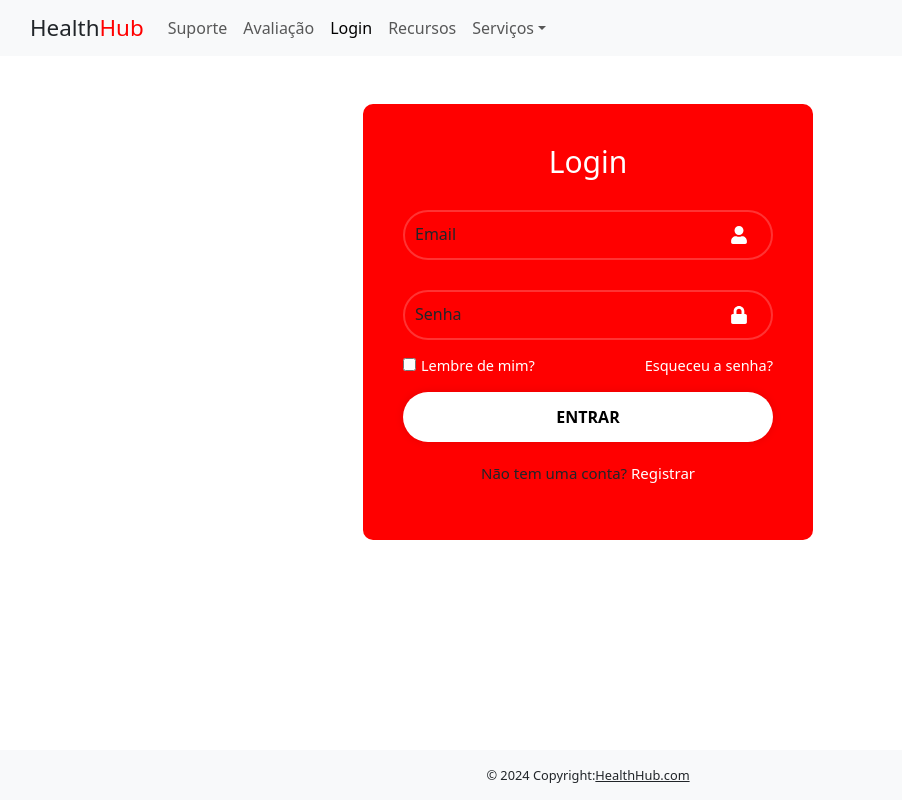
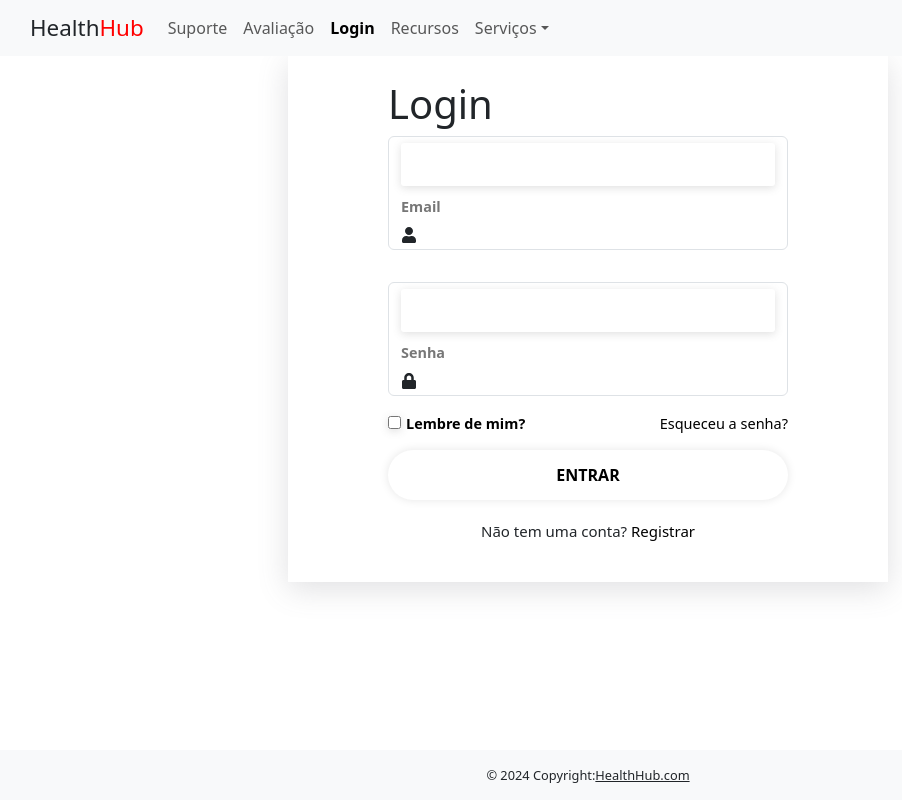
Before and after one commit to d4nielantoni/health-hub, a React (Vite) app: page /login in a window 1280 px wide. Shown: the whole page, without its empty margins (52-954 px from the left). Built offline with nearby package versions, Linux system fonts and the light colour scheme; no server answers.

Commit message:
Modifiquei o login e o registro

```diff
--- /dev/null
+++ b/src/components/registro/Steps.css
@@ -0,0 +1,39 @@
+.steps {
+    display: flex;
+    gap: 4rem;
+    justify-content: center;
+    align-items: center;
+    max-width: 400px;
+    margin: 0 auto;
+    position: relative;
+    margin-bottom: 2rem;
+}
+
+.steps::after {
+    content: "";
+    width: 380px;
+    border-bottom: 1px solid #ccc;
+    position: absolute;
+    top: 20px;
+}
+
+.step {
+    text-align: center;
+    background-color: #fff;
+    z-index: 1;
+    width: 120px;
+    padding: 0,5rem;
+}
+
+.step svg {
+    font-size: 1.6rem;
+    margin-bottom: 0.2rem;
+}
+
+.active {
+    font-weight: bold;
+}
+
+.active > svg{
+    fill: #7076f4;
+}
--- /dev/null
+++ b/src/components/registro/Steps.jsx
@@ -0,0 +1,29 @@
+import {PiNumberSquareOne, PiNumberSquareTwoLight, PiNumberSquareThree} from "react-icons/pi"
+import { GiConfirmed } from "react-icons/gi";
+import "./Steps.css";
+import React from 'react'
+
+const Steps = ({currentStep}) => {
+  return (
+    <div className="steps">
+      <div className="step active">
+        <PiNumberSquareOne/>
+        <p>Passo 1</p>
+      </div>
+      <div className={`step ${currentStep >= 1 ? "active" : ""}`}>
+        <PiNumberSquareTwoLight/>
+        <p>Passo 2</p>
+      </div>
+      <div className={`step ${currentStep >= 2 ? "active" : ""}`}>
+        <PiNumberSquareThree/>
+        <p>Passo 3</p>
+      </div>
+      <div className={`step ${currentStep >= 3 ? "active" : ""}`}>
+        <GiConfirmed/>
+        <p>Envio</p>
+      </div>
+    </div>
+  )
+}
+
+export default Steps
--- /dev/null
+++ b/src/components/registro/Thanks.jsx
@@ -0,0 +1,13 @@
+import React from 'react'
+
+const Thanks = () => {
+  return (
+    <div>
+      <h2>
+        Thanks
+      </h2>
+    </div>
+  )
+}
+
+export default Thanks
--- /dev/null
+++ b/src/components/registro/UserForm1.jsx
@@ -0,0 +1,26 @@
+import React from 'react'
+
+const UserForm = () => {
+  return (
+    <div>
+      <div className="form-control">
+        <label htmlFor="name">Nome completo:</label>
+        <input type='text' name='name' id='name' required/>
+      </div>
+      <div className="form-control">
+        <label htmlFor="email">E-mail:</label>
+        <input type='email' name='email' id='email' required/>
+      </div>
+      <div className="form-control">
+        <label htmlFor="password">Senha:</label>
+        <input type='password' name='password' id='senha' required/>
+      </div>
+      <div className="form-control">
+        <label htmlFor="password">Confirmar senha:</label>
+        <input type='password' name='password' id='senha' required/>
+      </div>
+    </div>
+  )
+}
+
+export default UserForm
--- /dev/null
+++ b/src/components/registro/UserForm2.jsx
@@ -0,0 +1,30 @@
+import React from 'react'
+
+const UserForm2 = () => {
+  return (
+    <div className='user-form2'>
+      <div className="form-control2">
+        <label htmlFor="tel">Telefone:</label>
+        <input type='tel' name='telefone' id='telefone' required/>
+      </div>
+      <div className="form-control2">
+        <label htmlFor="text">CEP:</label>
+        <input type='text' name='cep' id='cep' required/>
+      </div>
+      <div className="form-control2">
+        <label htmlFor="text">Cidade:</label>
+        <input type='text' name='cidade' id='cidade' required/>
+      </div>
+      <div className="form-control2">
+        <label htmlFor="text">Estado:</label>
+        <input type='text' name='estado' id='estado' required/>
+      </div>
+      <div className="form-control2">
+        <label htmlFor="text">Endereço:</label>
+        <input type='text' name='endereco' id='endereco' required/>
+      </div>
+    </div>
+  )
+}
+
+export default UserForm2
--- /dev/null
+++ b/src/hooks/useForm.jsx
@@ -0,0 +1,21 @@
+import { useState } from "react";
+
+export function useForm(steps){
+    const [currentStep, setCurrentStep] = useState[0];
+
+    function changeStep(i, e){
+        if (e) e.preventDefault();
+
+        if(i < 0 || i>=steps.lenght) return
+
+        setCurrentStep(i)
+    }
+
+    return{
+        currentStep,
+        currentComponent: steps[currentStep],
+        changeStep,
+        isLastStep: currentStep + 1 === steps.lenght ? true : false,
+        isFirstStep: currentStep === 0 ? true : false,
+    };
+}
--- a/src/pages/Login/Login.css
+++ b/src/pages/Login/Login.css
@@ -1,51 +1,61 @@
-.containerc {
-    width: 450px;
-    background-color: red;
-    backdrop-filter: blur(10px);
-    border: 2px sold rgba(255, 255, 255, 0.2);
-    padding: 40px;
-    border-radius: 10px;
+.form-container {
+    max-width: 600px;
+    margin: 0 auto;
+    background-color: #fff;
+    padding: 1.5rem;
+    box-shadow: rgba(100, 100, 111, 0.2) 0px 7px 29px 0px;
+}
+
+.form-container form {
+    max-width: 400px;
+    margin: 0 auto;
 }
 
 .containerc h1 {
     text-align: center;
     font-size: 30px;
-    color: #fff
 }
 
-.containerc .input-field{
-    position: relative;
-    width: 100%;
-    height: 50px;
-    margin: 30px auto;
+.form-container .input-field{
+    display: flex;
+    flex-direction: column;
+    gap: 0.6rem;
+    margin-bottom: 2rem;
 }
 
-.input-field input{
-    width: 100%;
-    height: 100%;
-    background-color: transparent;
-    outline: none;
-    border: 2px solid rgba(255, 255, 255, 0.2);
-    border-radius: 40px;
-    font-size: 16px;
-    color: #fff;
-    padding: 20px 25px;
+.form-control {
+    display: flex;
+    flex-direction: column;
+    gap: 0.6rem;
+    margin-bottom: 2rem;
+}
+label {
+    font-weight: bold;
+    color: #777;
+    font-size: 0.9rem;
 }
 
-.input-field input::placeholder {
-    color: #fff;
+input,
+textarea {
+    padding: 0.6rem;
+    border: none;
+    border-radius: 3px;
+    box-shadow: rgba(99, 99, 99, 0.2) 0px 2px 8px 0px;
 }
 
-.input-field .icon{
+textarea {
+    height: 120px;
+}
+
+.inputUser .icon{
     position: absolute;
     right: 25px;
     top: 50%;
     transform: translateY(-50%);
     font-size: 18px;
-    color: #fff;
 }
 
-.containerc .recall-forget {
+.form-container .recall-forget {
     display: flex;
     justify-content: space-between;
     font-size: 14.5px;
@@ -53,7 +63,7 @@
 }
 
 .recall-forget label {
-    color: #fff;
+    color: #000;
 
 }
 
@@ -63,7 +73,7 @@
 
 .recall-forget a,
 .signup-link p a {
-    color: #fff;
+    color: #000;
     text-decoration: none;
 }
 
@@ -72,7 +82,7 @@
     text-decoration: underline;
 }
 
-.containerc button {
+.form-container button {
     width: 100%;
     height: 50px;
     background-color: #fff;
@@ -85,12 +95,12 @@
     font-weight: 600;
     text-shadow: none;
 }
-.containerc button:hover{
+.form-containerc button:hover{
     transform: scale(1.1);
     transition: 0.2s ease;
 }
 
-.containerc .signup-link {
+.form-container .signup-link {
     font-size: 15px;
     text-align: center;
     margin: 20px 0 10px;
--- a/src/pages/Login/Login.jsx
+++ b/src/pages/Login/Login.jsx
@@ -11,15 +11,15 @@ const Login = () => {
         alert("Enviando os dados:" + username + "-" + password);
     }
   return (
-    <div className="containerc container mt-5">
+    <div className="form-container">
         <form onSubmit={handleSubmit}>
             <h1>Login</h1>
-            <div className="input-field">
+            <div className="form-control">
                 <input type="email" required className="inputUser" onChange={(e) => setUserName(e.target.value)}/>
                 <label for="email" className="labelInput">Email</label>
                 <FaUser className="icon" />
             </div>
-           <div className="input-field">
+           <div className="form-control">
                 <input type="password" required className="inputUser" onChange={(e) => setPassword(e.target.value)}/>
                 <label for="password" className="labelInput">Senha</label>
                 <FaLock className="icon" />
@@ -37,7 +37,7 @@ const Login = () => {
 
            <div className="signup-link">
             <p>
-                Não tem uma conta? <a href="#">Registrar</a>
+                Não tem uma conta? <a href="/registro">Registrar</a>
             </p>
            </div>
         </form>
--- a/src/pages/Registro/Registro.css
+++ b/src/pages/Registro/Registro.css
@@ -1,4 +1,4 @@
-.containerc {
+/*.containerc {
     width: 450px;
     background-color: red;
     backdrop-filter: blur(10px);
@@ -109,6 +109,7 @@
     pointer-events: none;
     transition: .5s;
 }
+*/
 
 .inputUser:focus ~ .labelInput,
 .inputUser:valid ~ .labelInput{
@@ -120,7 +121,83 @@
 #data_nascimento {
     border:none;
     padding: 10px;
-    border-radius: 10px;
+    border-radius: 20px;
     outline: none;
     font-size: 15px;
 }
+
+#sexo {
+    border-radius: 15px;
+    outline: none;
+    border: none;
+    padding: 5px;
+}
+
+.registro {
+    padding: 2rem;
+}
+
+.form-container {
+    max-width: 600px;
+    margin: 0 auto;
+    background-color: #fff;
+    padding: 1.5rem;
+    box-shadow: rgba(100, 100, 111, .2) 0px 7px 29px 0px;
+}
+
+.form-container form {
+    max-width: 400px;
+    margin: 0 auto;
+}
+
+.inputs-container {
+    min-height: 280px;
+}
+
+.form-control {
+    display: flex;
+    flex-direction: column;
+    gap: 0.6rem;
+    margin-bottom: 2rem;
+}
+
+label {
+    font-weight: bold;
+    color: #777;
+    font-size: 0.9rem;
+}
+
+input,
+textarea {
+    padding: 0.6rem;
+    border: none;
+    border-radius: 3px;
+    box-shadow: rgba(99, 99, 99, 0.2) 0px 2px 8px 0px;
+}
+
+textarea {
+    height: 120px;
+}
+
+.actions {
+    display: flex;
+    justify-content: flex-end;
+    gap: 1rem;
+}
+
+.actions button {
+    font-size: 0.9rem;
+    padding: 0.5rem 1rem;
+    display: flex;
+    gap: 0.5rem;
+    align-items: center;
+    border-radius: 3px;
+    background-color: #dfdfdf;
+    cursor: pointer;
+    border: none;
+    transition: 0.3s;
+}
+
+.actions button:hover {
+    background-color: #cfcfcf;
+}
```
Also changed, not shown: src/components/registro/UserForm3.jsx (added, +11 -0 lines), src/pages/Registro/Registro.jsx (+33 -52 lines).
